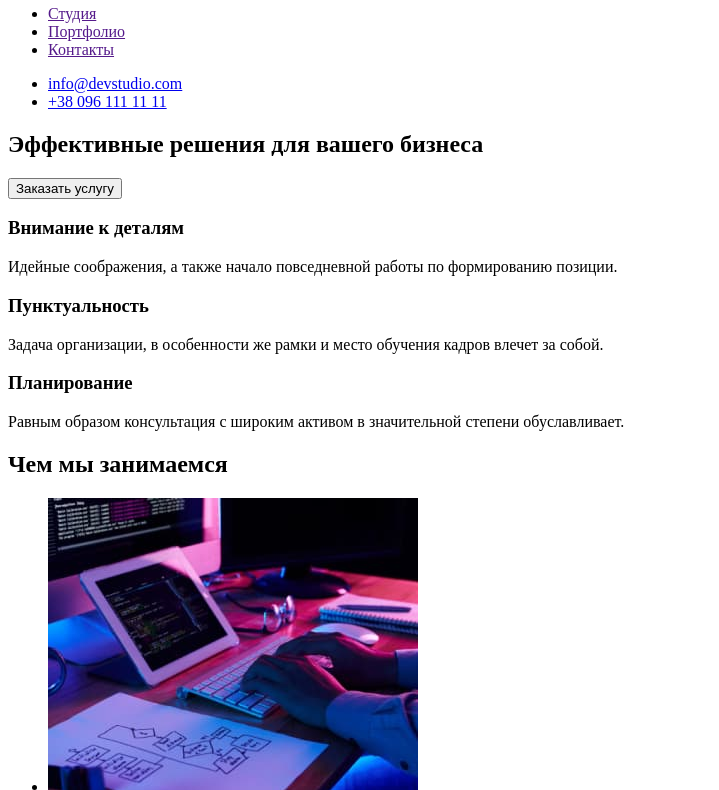
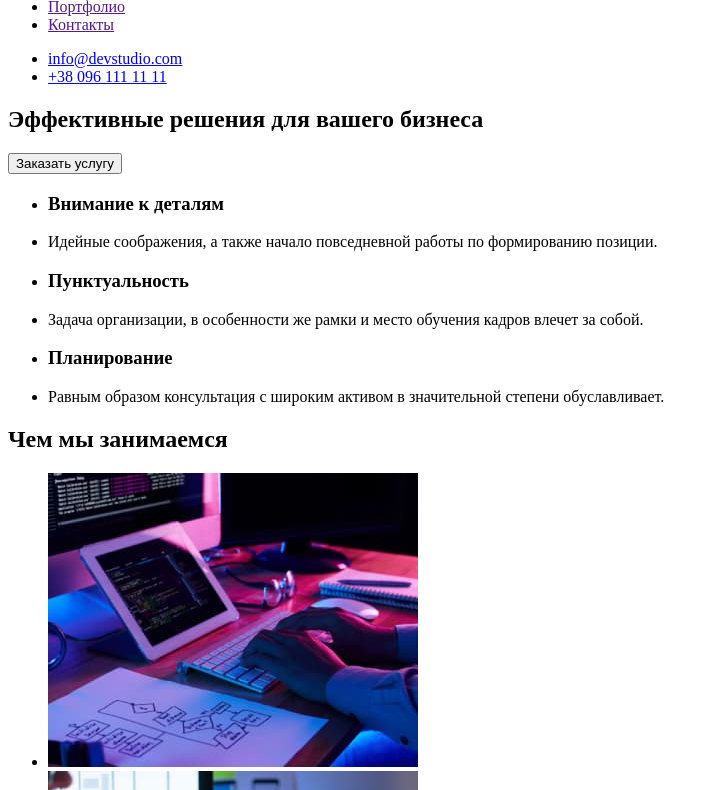
Before and after one commit to KuzmenkoKatya/goit-markup-hw-01, a plain HTML site: page index.html in a window 1280 px wide. Shown: the part 62-852 px from the top of the page, without its empty margins (0-719 px from the left). Drawn offline with Linux system fonts and the light colour scheme.

Commit message:
html- верстка дз1- доработка

```diff
--- a/index.html
+++ b/index.html
@@ -8,7 +8,7 @@
 </head>
 <body>
   <header>
-      <h2><a href="WebStudio">WebStudio</a></h2>
+      <nav><a href="WebStudio">WebStudio</a></nav>
       <nav>
       <ul>
         <li><a href="">Студия</a></li>
@@ -27,15 +27,17 @@
         <button type="button">Заказать услугу</button>
       </section>
     <section>
-        <h3>Внимание к деталям</h3>
-        <p>Идейные соображения, а также начало повседневной работы
-           по формированию позиции.</p>
-        <h3>Пунктуальность</h3>
-        <p>Задача организации, в особенности же рамки и место обучения кадров
-           влечет за собой.</p>
-        <h3>Планирование</h3>
-        <p>Равным образом консультация с широким активом в значительной степени
-           обуславливает.</p>
+        <ul>
+            <li><h3>Внимание к деталям</h3></li>
+            <li><p>Идейные соображения, а также начало повседневной работы
+           по формированию позиции.</p></li>
+            <li><h3>Пунктуальность</h3></li>
+            <li><p>Задача организации, в особенности же рамки и место обучения кадров
+           влечет за собой.</p></li>
+            <li><h3>Планирование</h3></li>
+            <li><p>Равным образом консультация с широким активом в значительной степени
+           обуславливает.</p></li>
+        </ul>
     </section>
     <section>
         <h2>Чем мы занимаемся</h2>
@@ -72,8 +74,8 @@
     </section>
 </main>
 <footer>
+    <a href="WebStudio">WebStudio</a>
     <address>
-        <h2><a href="WebStudio">WebStudio</a></h2>
         <ul>
             <li><a href="https://goo.gl/maps/m2iQLEwshqFkQVWR6" target="blank" rel="noopener noreferrer">г. Киев, пр-т Леси Украинки, 26</a></li>
             <li><a href="mailto:info@example.com" target="blank" rel="noopener noreferrer">info@example.com</a></li>
```
